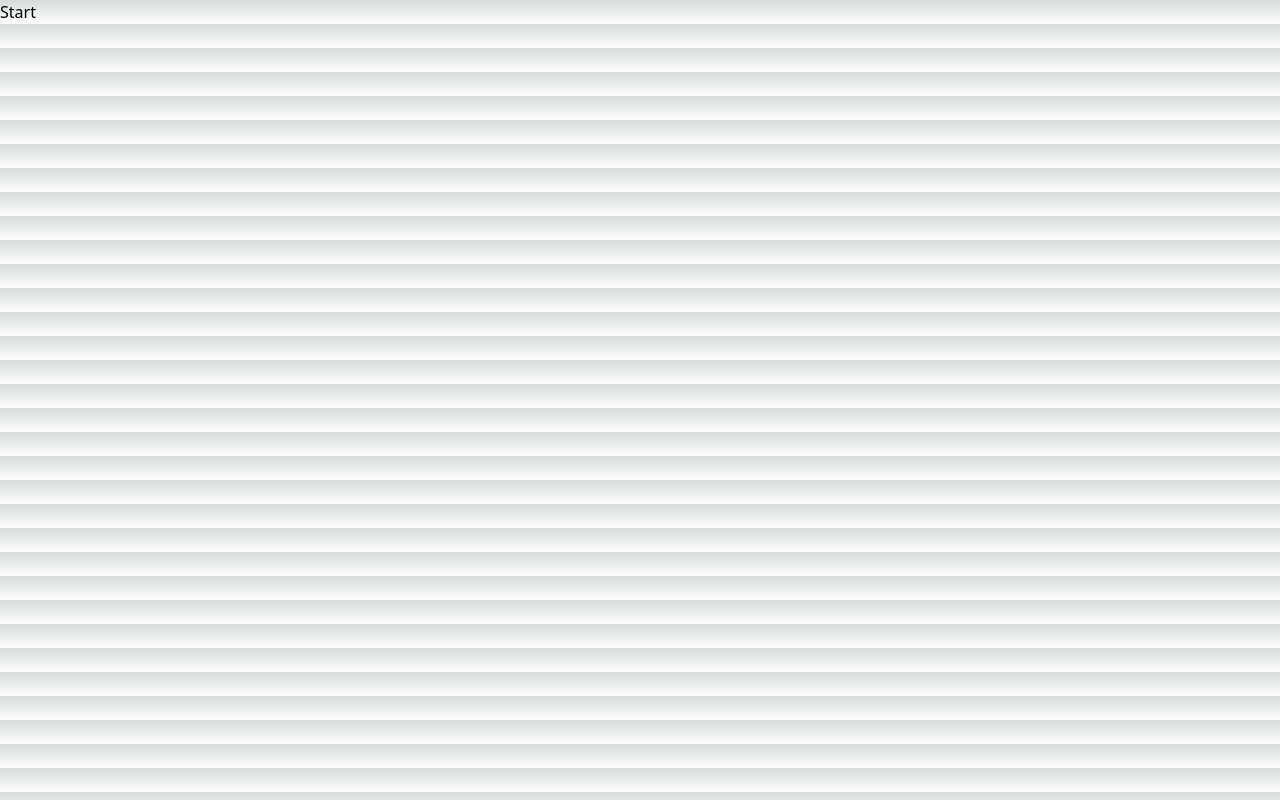
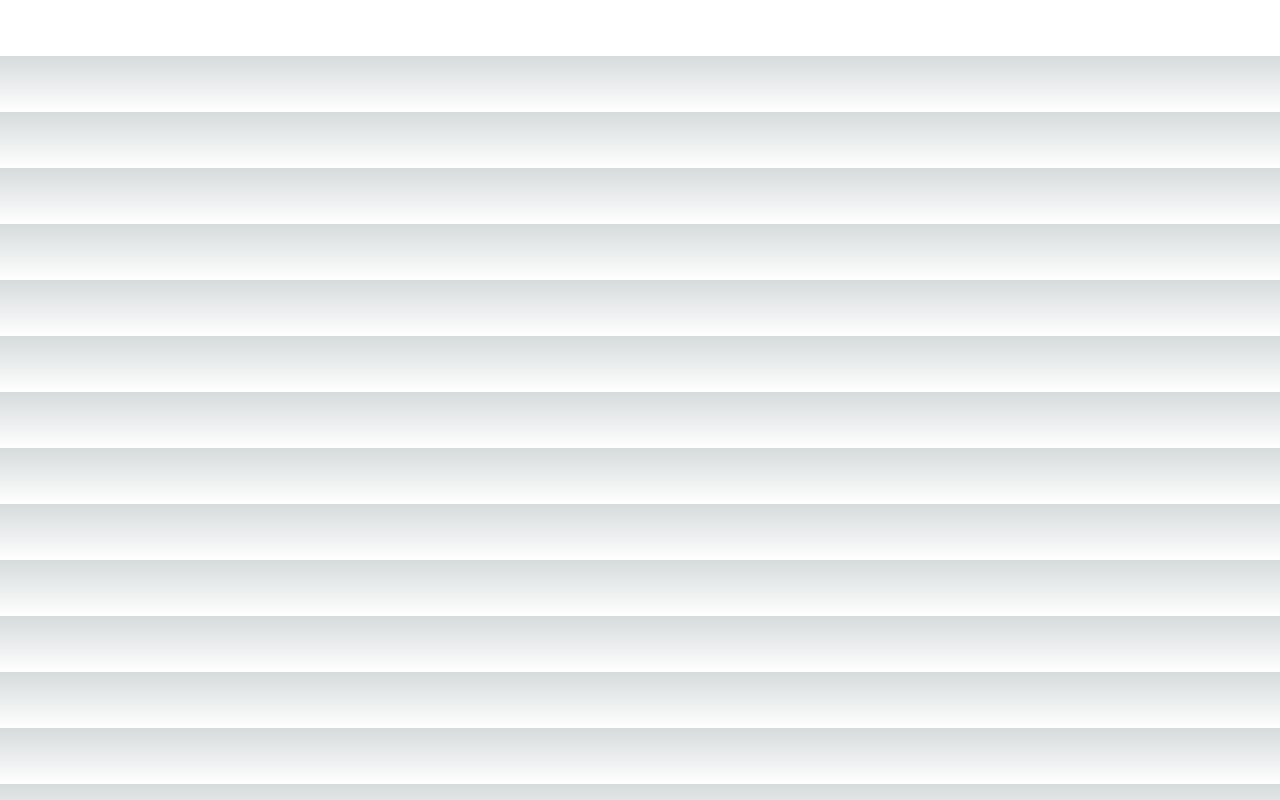
Before and after one commit to DongYeon-Handsome/DorothyPicnic, a Next.js app: page / in a window 1280 px wide. Built offline with nearby package versions, Linux system fonts and the light colour scheme.

Commit message:
test: Header 테스트

```diff
--- a/src/app/page.tsx
+++ b/src/app/page.tsx
@@ -1,9 +1,8 @@
+import Header from "@/components/organisms/Header";
 import Image from "next/image";
 
 export default function Home() {
   return (
-    <>
-      Start
-    </>
+    <Header />
   );
 }
--- /dev/null
+++ b/src/components/organisms/Header.tsx
@@ -0,0 +1,24 @@
+"use client";
+import styled from 'styled-components';
+
+const HeaderBox = styled.div`
+  position: sticky;
+  top: 0;
+  display: flex;
+  flex-direction: row;
+  justify-content: space-between;
+  align-items: center;
+  height: 3.5rem;
+  width: 100%;
+  padding: 0 4rem;
+  background-color: #FFFFFF;
+  z-index: 9999;
+`;
+
+export default function Header() {
+  return(
+    <HeaderBox>
+
+    </HeaderBox>
+  )
+}
```
